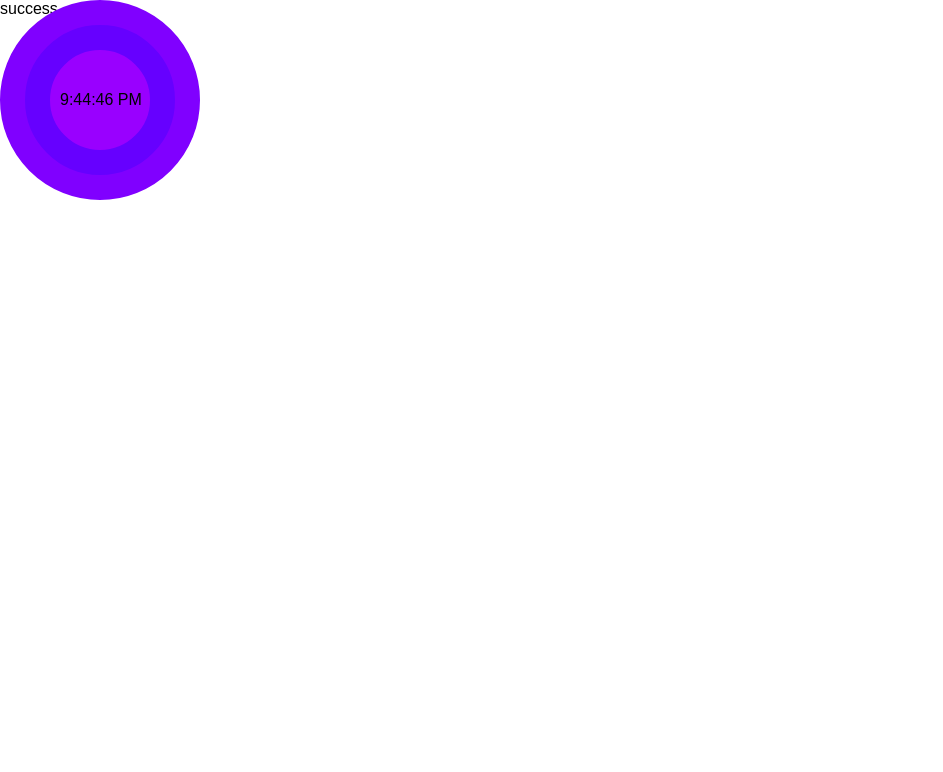
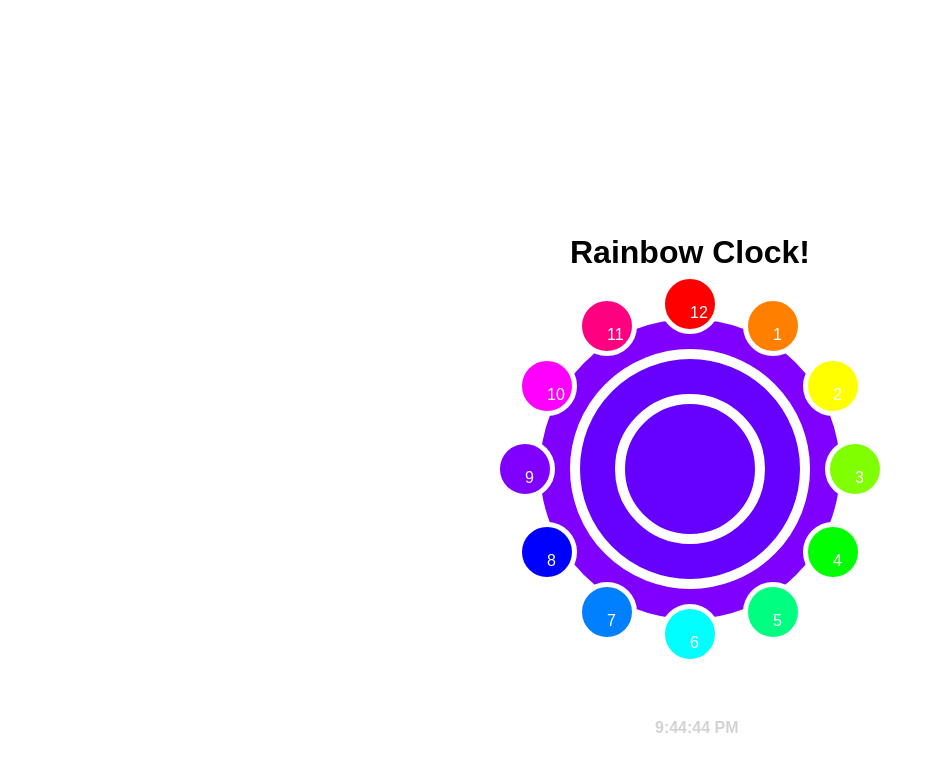
Before and after one commit to susanmathew314/React-Practice, a React app in the folder Clock/client/: page / in a window 1280 px wide. Shown: the whole page, without its empty margins (0-943 px from the left). Built offline with nearby package versions, Linux system fonts and the light colour scheme.

Commit message:
added numbers, centered clock on page

```diff
--- a/Clock/client/public/index.html
+++ b/Clock/client/public/index.html
@@ -26,16 +26,5 @@
       You need to enable JavaScript to run this app.
     </noscript>
     <div id="app"></div>
-    success
-	<!--
-      This HTML file is a template.
-      If you open it directly in the browser, you will see an empty page.
-
-      You can add webfonts, meta tags, or analytics to this file.
-      The build step will place the bundled scripts into the <body> tag.
-
-      To begin the development, run `npm start` or `yarn start`.
-      To create a production bundle, use `npm run build` or `yarn build`.
-    -->
   </body>
 </html>
--- a/Clock/client/src/index.css
+++ b/Clock/client/src/index.css
@@ -1,13 +1,35 @@
-body {
+*{
   margin: 0;
   padding: 0;
   font-family: sans-serif;
+  box-sizing: border-box;
+}
+body, #app {
+  width: 100vw;
+  height: 100vh;
+
+}
+#app {
+	display: flex;
+	justify-content: center;
+	align-items: center;
+}
+h1{
+	position: relative;
+	top: -1.5em;
+	left: 50px;
+}
+.clock{
+	position: relative;
+	margin:auto auto;
+	width: 200px;
+	height: 200px;
 }
 .hour{
 	width: 0px;
 	height: 0px;
 	border-style: solid;
-	border-width: 100px;
+	border-width: 150px;
 	-webkit-border-radius: 50%;
 	-moz-border-radius: 50%;
 	border-radius: 50%;
@@ -19,28 +41,135 @@ body {
 	width: 0px;
 	height: 0px;
 	border-style: solid;
+	border-color: white;
+	border-width:120px;
+	-webkit-border-radius: 50%;
+	-moz-border-radius: 50%;
+	border-radius: 50%;
+	position: absolute;
+	top: 30px;
+	left: 30px;
+}
+	.min div{
+		width: 0px;
+		height: 0px;
+		border-style: solid;
+		border-width:110px;
+		-webkit-border-radius: 50%;
+		-moz-border-radius: 50%;
+		border-radius: 50%;
+		position: relative;
+		left: -110px;
+		top: -110px;
+	}
+.sec{
+	width: 0px;
+	height: 0px;
+	border-style: solid;
+	border-color: white;
 	border-width:75px;
 	-webkit-border-radius: 50%;
 	-moz-border-radius: 50%;
 	border-radius: 50%;
 	position: absolute;
-	top: 25px;
-	left: 25px;
+	top: 75px;
+	left: 75px;
 }
-.sec{
+	.sec div{
+		width: 0px;
+		height: 0px;
+		border-style: solid;
+		border-width:65px;
+		-webkit-border-radius: 50%;
+		-moz-border-radius: 50%;
+		border-radius: 50%;
+		position: relative;
+		left: -65px;
+		top: -65px;
+	}
+.output{
+	position: absolute;
+	top: 400px;
+    left: 115px;
+	font-weight: bold;
+	color: lightgray;
+}
+.num{
 	width: 0px;
 	height: 0px;
 	border-style: solid;
-	border-width:50px;
+	border-color: white;
+	border-width: 30px;
 	-webkit-border-radius: 50%;
 	-moz-border-radius: 50%;
 	border-radius: 50%;
 	position: absolute;
-	top: 50px;
-	left: 50px;
+	bottom: 20px;
+	right: 20px;
 }
-.output{
-	position: absolute;
-	top: 75px;
-	left: 60px;
-}
+	.num div{
+		width: 0px;
+		height: 0px;
+		border-style: solid;
+		border-width: 25px;
+		-webkit-border-radius: 50%;
+		-moz-border-radius: 50%;
+		border-radius: 50%;
+		position: relative;
+		top: -25px;
+		left: -25px;
+		color: white;
+	}
+	/* vo 20 */
+	/* ho 20 */
+	/* r 165 */
+	/* sin(t)=y/r => rsin(t) = y */
+	/* cos(t)=x/r => rcos(t) = x */
+		.n1{
+			bottom: 163px;
+			right: -63px;
+		}
+		.n2{
+			bottom: 103px;
+			right: -123px;
+		}
+		.n3{
+			bottom: 20px;
+			right: -145px;
+		}
+		.n4{
+			bottom: -63px;
+			right: -123px;
+		}
+		.n5{
+			bottom: -123px;
+			right: -63px;
+		}
+		.n6{
+			bottom: -145px;
+			right: 20px;
+		}
+		.n7{
+			bottom: -123px;
+			right: 103px;
+		}
+		.n8{
+			bottom: -63px;
+			right: 163px;
+		}
+		.n9{
+			bottom: 20px;
+			right: 185px;
+		}
+		.n10{
+			bottom: 103px;
+			right: 163px;
+		}
+		.n11{
+			bottom: 163px;
+			right: 103px;
+		}
+		.n12{
+			bottom: 185px;
+			right: 20px;
+		}
--- a/Clock/client/src/index.js
+++ b/Clock/client/src/index.js
@@ -2,47 +2,46 @@ import React from 'react';
 import ReactDOM from 'react-dom';
 import './index.css';
 import registerServiceWorker from './registerServiceWorker';
-
-//need to implement: AM/PM color change, 'numbers'
-
 
 class Clock extends React.Component {
 	renderHour(h){
 		h = h <= 12 ? h : h-12;
 		var styles = {
 			borderColor:'hsl(' + 360/12*h + ',100%,50%)',
-
 		}
-		return (
-
-			<div style={styles} className="hour"> </div>
-		)
+		return (<div style={styles} className="hour"> </div>);
 	}
 	renderMin(m){
 		var styles = {
 			borderColor:'hsl(' + 360/60*m + ',100%,50%)',
-
 		}
-		return (<div style={styles} className="min"> </div>);
+		return (<div className="min"><div style={styles}> </div></div>);
 	}
 	renderSec(s){
 		var styles = {
 			borderColor:'hsl(' + 360/60*s + ',100%,50%)',
-
 		}
-		return (<div style={styles} className="sec"> </div>);
+		return (<div  className="sec"><div style={styles}> </div></div>);
+	}
+	renderNumber(i){
+		var styles = {
+			borderColor:'hsl(' + 360/12*i + ',100%,50%)',
+		}
+		return(<div className={"num n"+i}><div style={styles}>{i}</div></div>)
 	}
 	render() {
 		const time = new Date();
-		console.log(time);
 		return (
-			<div className="clock">
-				{this.renderHour(time.getHours())}
-				{ this.renderMin(time.getMinutes())}
-				{ this.renderSec(time.getSeconds())}
-				<p className="output">{time.toLocaleTimeString()}</p>
+			<div>
+				<h1>Rainbow Clock!</h1>
+				<div className="clock">
+					{this.renderHour(time.getHours())}
+					{ this.renderMin(time.getMinutes())}
+					{ this.renderSec(time.getSeconds())}
+					{[...Array(12).keys()].map(i=>this.renderNumber(++i))}
+					<p className="output">{time.toLocaleTimeString()}</p>
+				</div>
 			</div>
-
 		)
 	}
 }
@@ -52,5 +51,4 @@ setInterval(()=>ReactDOM.render(<Clock />,document.getElementById("app")),1);
 
 
 
-
 registerServiceWorker();
```
